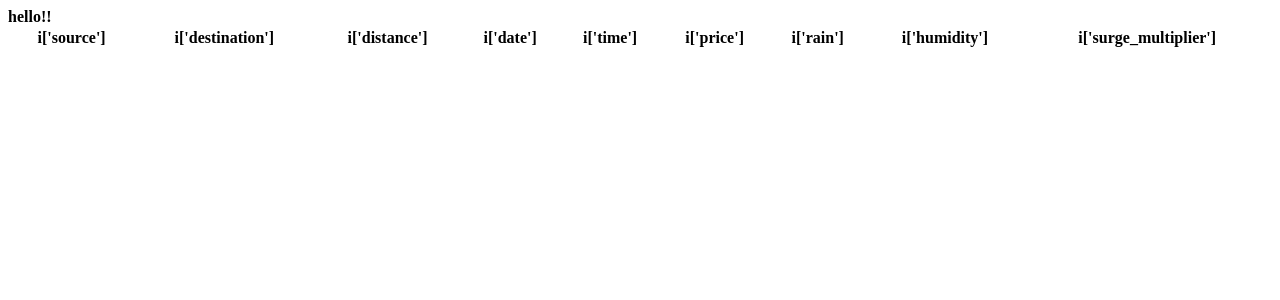
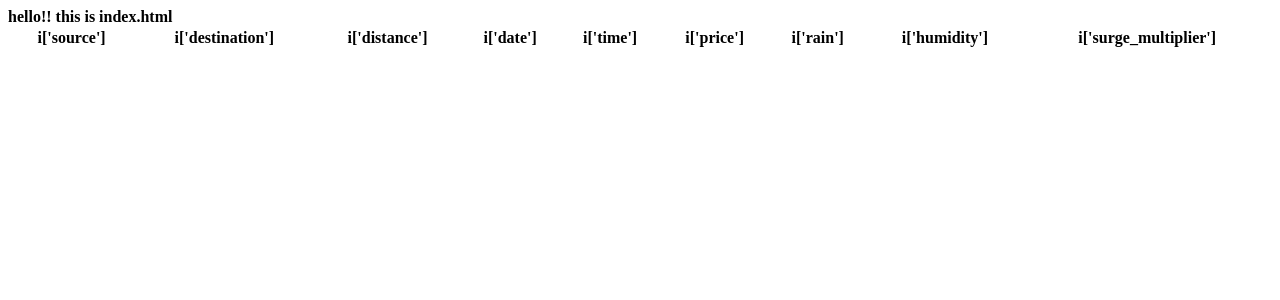
Before and after one commit to harshitkawdia/bounce, a Flask app: page /index in a window 1280 px wide. Shown: the top 300 px of the page. Run offline with Flask 2, Linux system fonts and the light colour scheme; data that the repository does not hold is empty; some libraries are stand-ins or nearby versions.

Commit message:
Update index.html
<b> changed </b>

```diff
--- a/templates/index.html
+++ b/templates/index.html
@@ -4,7 +4,7 @@
     <title>Index</title>
 </head>
 <body>
-<b>hello!!</b>
+<b>hello!! this is index.html</b>
     <table style="width:100%">
         <tr>
     <th> i['source'] </th>
```
